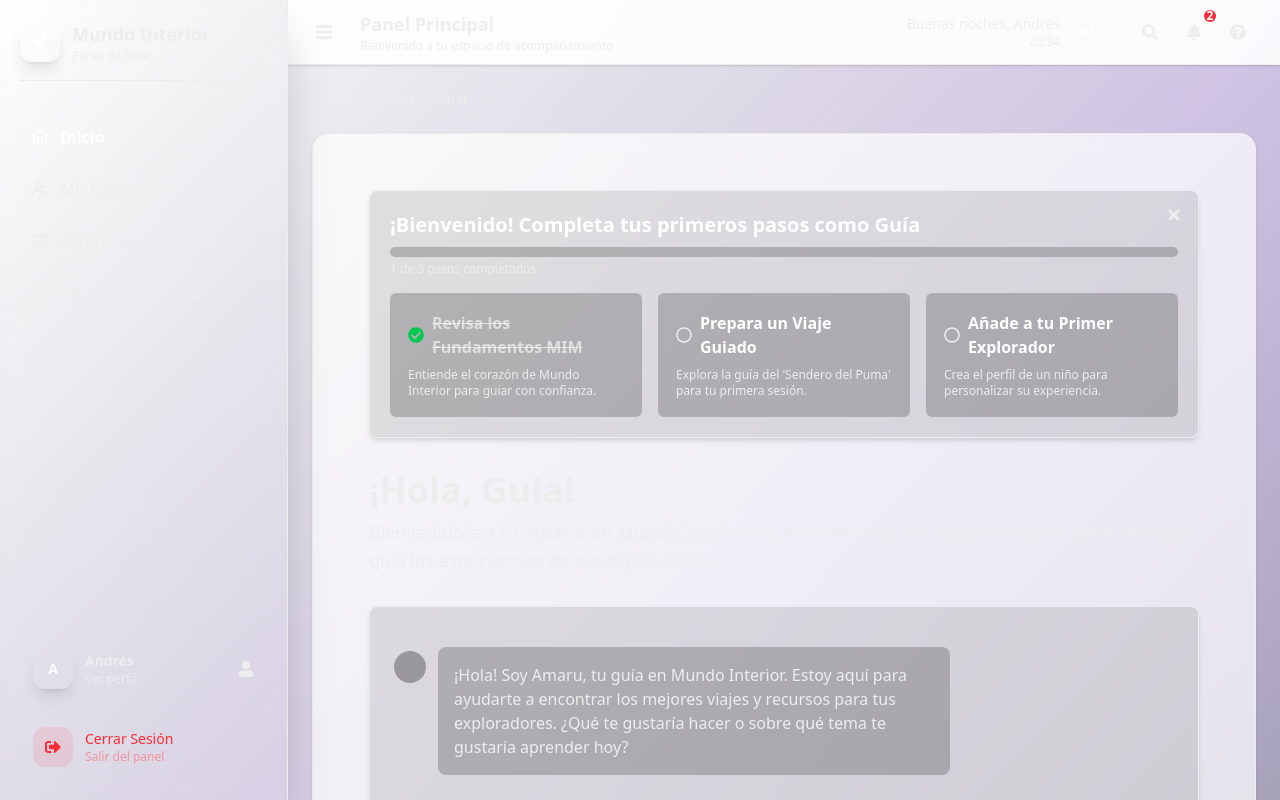
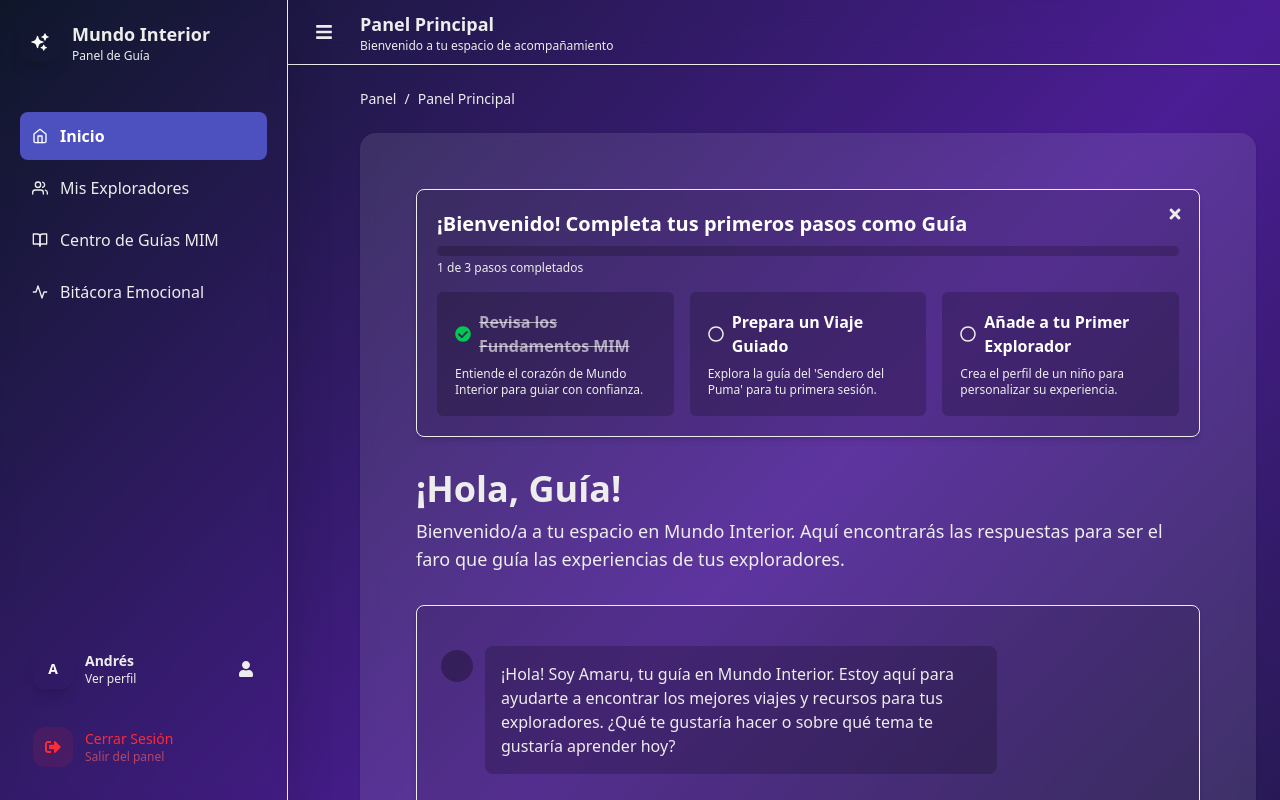
Before and after one commit to and27/mundo, a Next.js app: page /parentDashboard in a window 1280 px wide. Shown: the top 800 px of the page. Built offline with nearby package versions, Linux system fonts and the light colour scheme.

Commit message:
feat: enhance parent dashboard ui with new colors

```diff
--- a/src/app/globals.css
+++ b/src/app/globals.css
@@ -9,8 +9,6 @@
 @theme inline {
   --font-sans: var(--font-geist-sans);
   --font-mono: var(--font-geist-mono);
-
-  /* === NUEVA PALETA PURPLE/AZUL === */
 
   /* Colores principales */
   --color-primary-50: #f0f4ff;
--- a/src/app/parentDashboard/page.tsx
+++ b/src/app/parentDashboard/page.tsx
@@ -76,7 +76,7 @@ const FacilitatorDashboard = () => {
   };
 
   return (
-    <div className="bg-gradient-to-br from-white to-gray-50/50 text-condor min-h-screen flex">
+    <div className="bg-gradient-to-br text-condor min-h-screen flex">
       <Sidebar
         userName={currentUser.name}
         isMobileOpen={isMobileOpen}
@@ -114,11 +114,9 @@ const FacilitatorDashboard = () => {
       </Sidebar>
 
       <main className="flex-1 flex flex-col w-full overflow-x-hidden">
-        {/* Header refinado */}
-        <header className="bg-white/90 backdrop-blur-md sticky top-0 z-20 border-b border-condor/10 shadow-sm">
+        <header className="backdrop-blur-md sticky top-0 z-20 border-b border-condor/10 shadow-sm">
           <div className="flex items-center justify-between h-16 px-4 md:px-6">
             <div className="flex items-center gap-4">
-              {/* Botón de menú mejorado */}
               <button
                 onClick={() => {
                   setIsMobileOpen(!isMobileOpen);
@@ -130,7 +128,6 @@ const FacilitatorDashboard = () => {
                 <FaBars className="text-lg group-hover:scale-110 transition-transform" />
               </button>
 
-              {/* Información de sección */}
               <div className="hidden sm:block">
                 <h1 className="text-lg font-bold text-condor">
                   {getSectionTitle()}
@@ -141,9 +138,7 @@ const FacilitatorDashboard = () => {
               </div>
             </div>
 
-            {/* Barra de herramientas del header */}
-            <div className="flex items-center gap-3">
-              {/* Saludo y hora */}
+            {/* <div className="flex items-center gap-3">
               <div className="hidden md:flex items-center gap-3 mr-4">
                 <div className="text-right">
                   <p className="text-sm font-medium text-condor">
@@ -161,7 +156,6 @@ const FacilitatorDashboard = () => {
                 </div>
               </div>
 
-              {/* Botones de acción */}
               <div className="flex items-center gap-2">
                 <button
                   className="p-2.5 text-condor/70 hover:text-condor hover:bg-condor/10 rounded-xl transition-all duration-200"
@@ -187,14 +181,12 @@ const FacilitatorDashboard = () => {
                   <FaQuestionCircle className="w-4 h-4" />
                 </button>
               </div>
-            </div>
+            </div> */}
           </div>
         </header>
 
-        {/* Área de contenido mejorada */}
         <div className="flex-1 p-4 md:p-6 overflow-y-auto">
-          <div className="max-w-7xl mx-auto">
-            {/* Breadcrumb mejorado */}
+          <div className="max-w-7xl ml-5 md:ml-12">
             <div className="mb-6">
               <nav className="flex items-center gap-2 text-sm text-condor/60">
                 <span>Panel</span>
@@ -205,8 +197,7 @@ const FacilitatorDashboard = () => {
               </nav>
             </div>
 
-            {/* Contenedor del contenido con mejor diseño */}
-            <div className="bg-white/70 backdrop-blur-sm rounded-2xl shadow-sm border border-condor/10 overflow-hidden">
+            <div className="bg-white/10 backdrop-blur-sm rounded-2xl shadow-sm overflow-hidden">
               <div className="p-6 md:p-8">{renderSection()}</div>
             </div>
           </div>
@@ -219,7 +210,7 @@ const FacilitatorDashboard = () => {
 const FacilitatorDashboardPage = () => (
   <Suspense
     fallback={
-      <div className="min-h-screen flex items-center justify-center bg-gradient-to-br from-white to-gray-50/50">
+      <div className="min-h-screen flex items-center justify-center">
         <div className="text-center">
           <div className="w-12 h-12 bg-gradient-to-br from-jaguar to-jaguar/80 rounded-xl flex items-center justify-center mx-auto mb-4 animate-pulse">
             <HiSparkles className="w-6 h-6 text-white" />
--- a/src/components/dashboard/EmotionalJournalSection.tsx
+++ b/src/components/dashboard/EmotionalJournalSection.tsx
@@ -183,7 +183,6 @@ const EmotionalJournalSection = () => {
 
   return (
     <div className="max-w-6xl mx-auto p-6 space-y-8">
-      {/* Header */}
       <header className="bg-white rounded-2xl p-6 border border-slate-200 shadow-sm">
         <div className="flex flex-col lg:flex-row lg:items-center lg:justify-between gap-4">
           <div className="flex items-center gap-4">
--- a/src/components/dashboard/ManageChildrenSection.tsx
+++ b/src/components/dashboard/ManageChildrenSection.tsx
@@ -56,7 +56,6 @@ const childrenList: ChildProfile[] = [
 
 const ManageChildrenSection = () => {
   const generateChildAccessCode = (childId: string) => {
-    // Simulación de código de acceso
     return (
       childId.toUpperCase().slice(-4) +
       Math.random().toString(36).slice(-2).toUpperCase()
@@ -64,11 +63,10 @@ const ManageChildrenSection = () => {
   };
 
   return (
-    <div className="text-condor space-y-8 p-4 md:p-6">
-      {/* Header mejorado */}
-      <header className="space-y-4">
-        <div className="flex items-center gap-3">
-          <div className="w-12 h-12 bg-gradient-to-br from-jaguar to-jaguar/80 rounded-xl flex items-center justify-center">
+    <div className="text-primary-800 space-y-8 p-4 md:p-6">
+      <header className="rounded space-y-4">
+        <div className="text-white  flex items-center gap-3">
+          <div className="w-12 h-12 rounded-xl flex items-center justify-center">
             <FaChild className="w-6 h-6 text-white" />
           </div>
           <div>
@@ -82,8 +80,7 @@ const ManageChildrenSection = () => {
           </div>
         </div>
 
-        {/* Información importante sobre plataformas separadas */}
-        <div className="bg-gradient-to-r from-blue-50 to-indigo-50 border border-blue-200 rounded-xl p-4 md:p-6">
+        <div className="mt-10 bg-gradient-to-r from-blue-50 to-indigo-50 border border-blue-200 rounded-xl p-4 md:p-6">
           <div className="flex items-start gap-4">
             <div className="w-10 h-10 bg-blue-100 rounded-lg flex items-center justify-center flex-shrink-0">
               <FaGamepad className="w-5 h-5 text-blue-600" />
@@ -145,17 +142,15 @@ const ManageChildrenSection = () => {
         </div>
       )}
 
-      {/* Grid de perfiles mejorado */}
       {childrenList.length > 0 && (
         <div className="grid grid-cols-1 lg:grid-cols-2 xl:grid-cols-3 gap-6">
           {childrenList.map((child) => (
             <article
               key={child.id}
-              className="bg-white rounded-xl border border-condor/10 shadow-sm hover:shadow-md transition-all duration-200 overflow-hidden focus-within:ring-2 focus-within:ring-jaguar/30"
+              className="bg-white rounded-xl  shadow-sm hover:shadow-md transition-all duration-200 overflow-hidden focus-within:ring-2 focus-within:ring-jaguar/30"
               role="article"
               aria-labelledby={`child-name-${child.id}`}
             >
-              {/* Header del perfil */}
               <div className="p-6 pb-4">
                 <div className="flex items-center gap-4 mb-4">
                   <div
@@ -290,7 +285,7 @@ const ManageChildrenSection = () => {
         <div className="text-center pt-4">
           <Link
             href="/dashboard/explorers/new"
-            className="inline-flex items-center bg-gradient-to-r from-jaguar to-jaguar/90 hover:from-jaguar/90 hover:to-jaguar/80 text-white font-semibold py-3 px-6 rounded-xl transition-all duration-200 shadow-lg hover:shadow-xl focus:outline-none focus:ring-4 focus:ring-jaguar/30"
+            className="inline-flex items-center bg-yellow-400 text-black py-3 px-6 rounded-xl transition-all duration-200 shadow-lg hover:shadow-xl focus:outline-none focus:ring-4 focus:ring-jaguar/30"
             aria-label="Agregar nuevo perfil de explorador"
           >
             <FaPlus className="mr-2" aria-hidden="true" />
--- a/src/components/dashboard/Sidebar.tsx
+++ b/src/components/dashboard/Sidebar.tsx
@@ -43,16 +43,14 @@ const Sidebar: React.FC<SidebarProps> = ({
         {/* Header del sidebar */}
         <div>
           {!isDesktopCollapsed && (
-            <div className="mb-8 pb-4 border-b border-condor/20">
+            <div className="mb-8 pb-4">
               <div className="flex items-center gap-3">
-                <div className="w-10 h-10 bg-gradient-to-br from-jaguar to-jaguar/80 rounded-xl flex items-center justify-center shadow-lg">
+                <div className="w-10 h-10 rounded-xl flex items-center justify-center shadow-lg">
                   <HiSparkles className="w-5 h-5 text-white" />
                 </div>
                 <div>
-                  <h1 className="text-lg font-bold text-condor">
-                    Mundo Interior
-                  </h1>
-                  <p className="text-xs text-condor/60">Panel de Guía</p>
+                  <h1 className="text-lg font-bold">Mundo Interior</h1>
+                  <p className="text-xs">Panel de Guía</p>
                 </div>
               </div>
             </div>
--- a/src/components/dashboard/SidebarLink.tsx
+++ b/src/components/dashboard/SidebarLink.tsx
@@ -23,7 +23,7 @@ const SidebarLink: React.FC<SidebarLinkProps> = ({
       href={href}
       className={`flex items-center p-3 rounded-lg transition-colors duration-200 ${
         isActive
-          ? "bg-jaguar text-white font-bold"
+          ? "bg-primary-700 text-white font-bold"
           : "text-condor/80 hover:bg-condor/10 hover:text-white"
       } ${isCollapsed ? "justify-center" : ""}`}
       title={isCollapsed ? label : ""}
--- a/src/components/journey/ChoiceSelector.tsx
+++ b/src/components/journey/ChoiceSelector.tsx
@@ -138,9 +138,8 @@ const ChoiceSelector: React.FC<ChoiceSelectorProps> = ({
       return `${baseClasses} grid grid-cols-2 sm:grid-cols-4`;
 
     return `${baseClasses} grid grid-cols-2 sm:grid-cols-3 lg:grid-cols-4`;
-  }, [choices]); // Usar `choices` en lugar de `choices.length` es más seguro si `choices` puede ser null/undefined
+  }, [choices]);
 
-  // Ahora sí, el return temprano
   if (!choices || choices.length === 0) {
     return (
       <div className="w-full p-8 text-center">
```
